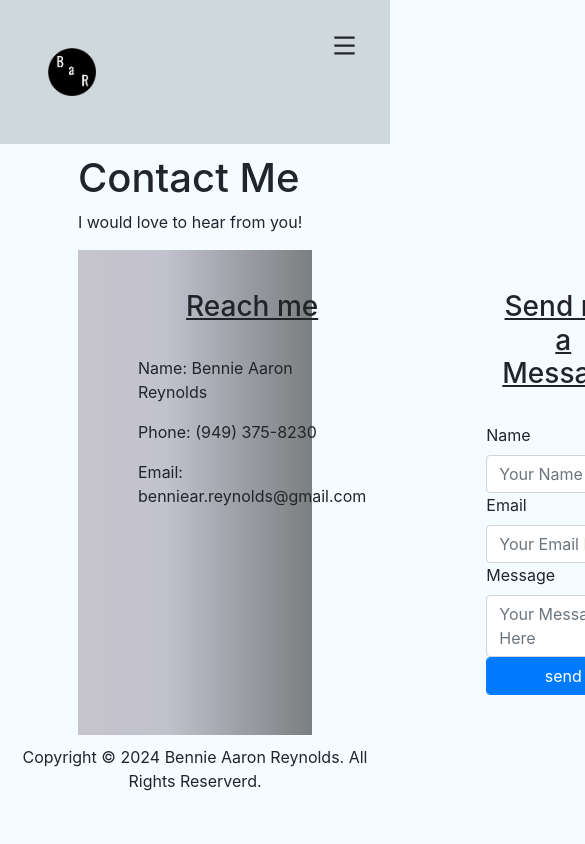
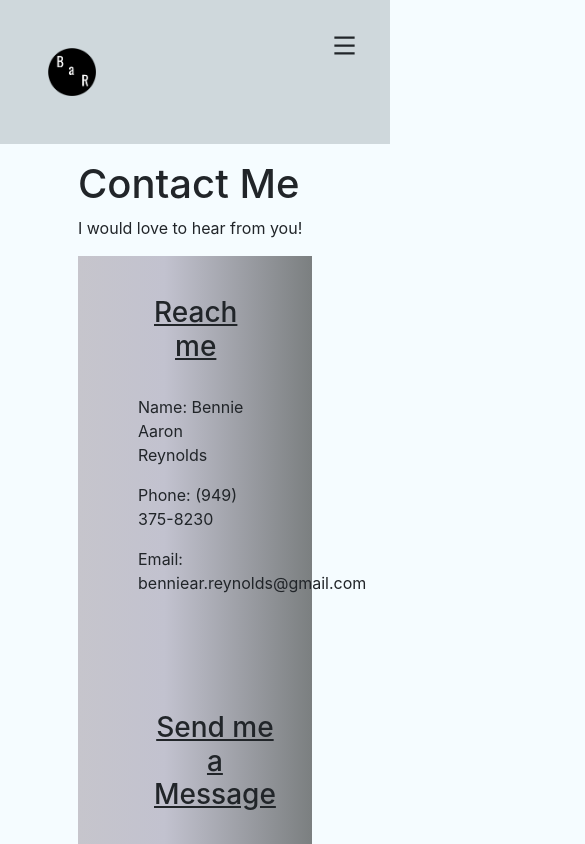
Before and after one commit to aaronreynolds421/portfolio_react, a React (Create React App) app: page /contact in a window 390 px wide. Shown: the top 844 px of the page, 585 px wide, since content can reach past the window. Built offline with nearby package versions, Linux system fonts and the light colour scheme.

Commit message:
Update App.css

```diff
--- a/src/App.css
+++ b/src/App.css
@@ -1,3 +1,15 @@
+* {
+  box-sizing: border-box;
+  padding: 0;
+  margin: 0;
+  scroll-behavior: smooth;
+}
+body {
+  background: #f5fcff;
+}
+header {
+  background: #cfd8dc;
+}
 .desktop-nav-bar {
   display: flex;
   justify-content: space-between;
@@ -138,7 +150,7 @@
 }
 .contact-Home {
   width: 60%;
-  margin: 10px auto;
+  margin: 1rem auto;
 }
 .contact-box {
   background: rgb(198, 197, 204);
@@ -153,21 +165,45 @@
 .contact-box h3 {
   margin-top: -1rem;
   margin-bottom: 1rem;
-  padding:1rem;
+  padding: 1rem;
 }
 .contact-left {
-  flex-basis: 60%;
+  flex: 1;
   padding: 40px 60px;
 }
 .contact-right {
-  flex-basis: 60%;
+  flex: 1;
   padding: 40px 60px;
 }
 .contact-right h3 {
   text-align: center;
   text-decoration: underline;
+  display: flex;
 }
 .contact-left h3 {
   text-align: center;
   text-decoration: underline;
+  display: flex;
 }
+.contact-box label {
+  display: flex;
+}
+/* Media query for screens smaller than 768px */
+@media screen and (max-width: 768px) {
+  .contact-box {
+    flex-direction: column;
+  }
+
+  .contact-right {
+    margin-top: 20px;
+  }
+
+  .contact-left,
+  .contact-right {
+    width: 100%;
+  }
+
+  .form-control {
+    width: 100%;
+  }
+}
```
